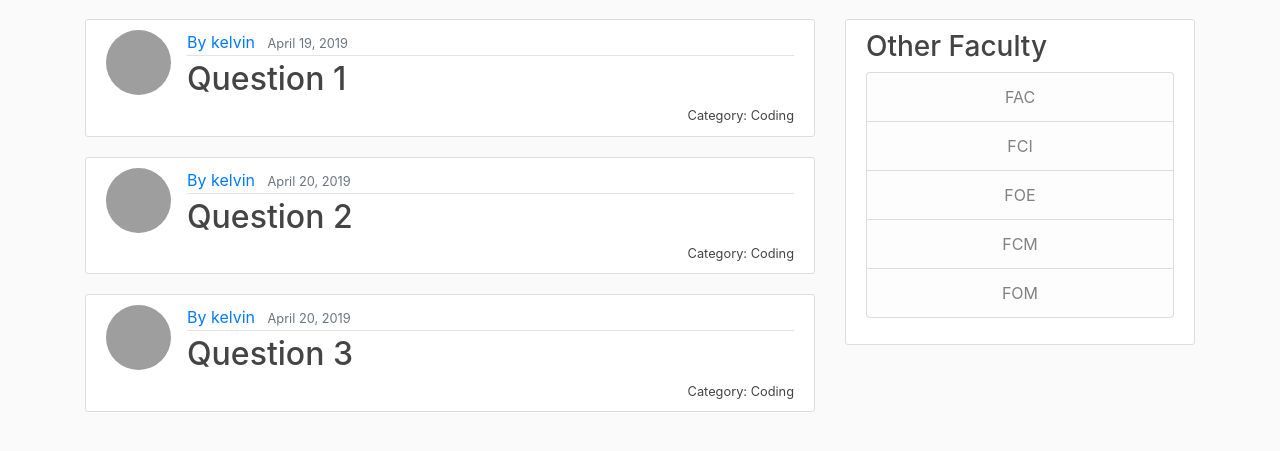
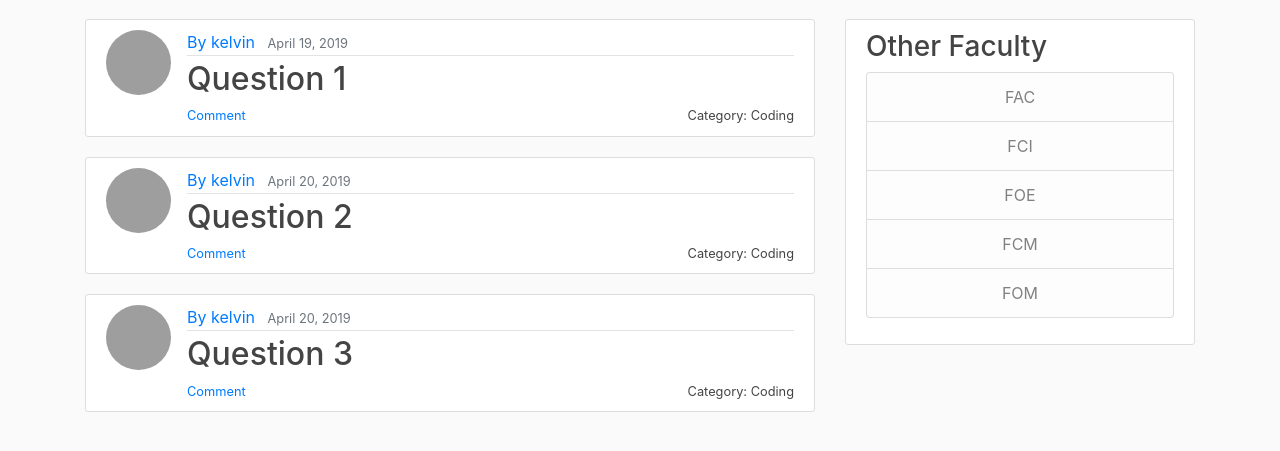
Before and after one commit to PriteshPatel3/mondayblur, a Django app: page /QnA/ in a window 1280 px wide. Shown: the part 61-512 px from the top of the page. Run offline with Django 3.2, Linux system fonts and the light colour scheme; data comes from the database, SQL or seed files in the repository; some libraries are stand-ins or nearby versions; grey boxes are pictures that could not be loaded.

Commit message:
modify something

```diff
--- a/MondayBlur/mondayblur/QnA/forms.py
+++ b/MondayBlur/mondayblur/QnA/forms.py
@@ -1,3 +1,8 @@
 from django import forms
 from .models import comment
 from django.contrib.auth.models import User
+
+class CommentForm(forms.ModelForm):
+    class Meta:
+        model = comment
+        fields = ['comment']
--- a/MondayBlur/mondayblur/QnA/templates/QnA/question.html
+++ b/MondayBlur/mondayblur/QnA/templates/QnA/question.html
@@ -10,7 +10,9 @@
 		      <small class="text-muted">{{ question.date_published|date:"F d, Y" }}</small>
 		    </div>
 				<h2><a class="article-title" style="display : inline" href="{% url 'question-detail' question.id %}" >{{ question.title }}</a></h2>
-				<small class="article-title" style="float: right" href="">Category: {{ question.category }}</small>
+				<small class="article-title" style="float: right" >Category: {{ question.category }}</small>
+				<small class="article-title" style="float: left" ><a href="{% url 'question-detail' question.id %}">Comment</a></small>
+
 
 
 
--- a/MondayBlur/mondayblur/QnA/urls.py
+++ b/MondayBlur/mondayblur/QnA/urls.py
@@ -7,4 +7,5 @@ urlpatterns = [
     path("QnA/", QuestionListView.as_view(), name="qna"),
     path("question/<int:pk>/", QuestionDetailView.as_view(), name='question-detail'),
 
+
 ]
--- a/MondayBlur/mondayblur/QnA/views.py
+++ b/MondayBlur/mondayblur/QnA/views.py
@@ -1,8 +1,8 @@
-from django.shortcuts import render,get_object_or_404
+from django.shortcuts import render,get_object_or_404, redirect
 from django.contrib.auth.mixins import LoginRequiredMixin
 from .models import question,comment
+from.forms import CommentForm
 from django.contrib.auth.models import User
-from .forms import *
 from django.views.generic import ListView,TemplateView,DetailView\
 
 def home(request):
@@ -19,3 +19,16 @@ class QuestionListView(ListView):
 
 class QuestionDetailView(DetailView):
     model = question
+
+def add_comment(request):
+    if request.method == 'POST':
+        form = CommentForm(request.POST)
+        if form.is_valid():
+            form.save()
+    else:
+        form = CommentForm()
+    context ={
+        'form': form
+    }
+
+    return render(request,'QnA/add_comment',context)
--- a/MondayBlur/mondayblur/mondayblur/urls.py
+++ b/MondayBlur/mondayblur/mondayblur/urls.py
@@ -16,7 +16,9 @@ Including another URLconf
 from django.contrib import admin
 from django.urls import path,include
 
+
 urlpatterns = [
     path('admin/', admin.site.urls),
     path('', include('QnA.urls')),
+
 ]
```
